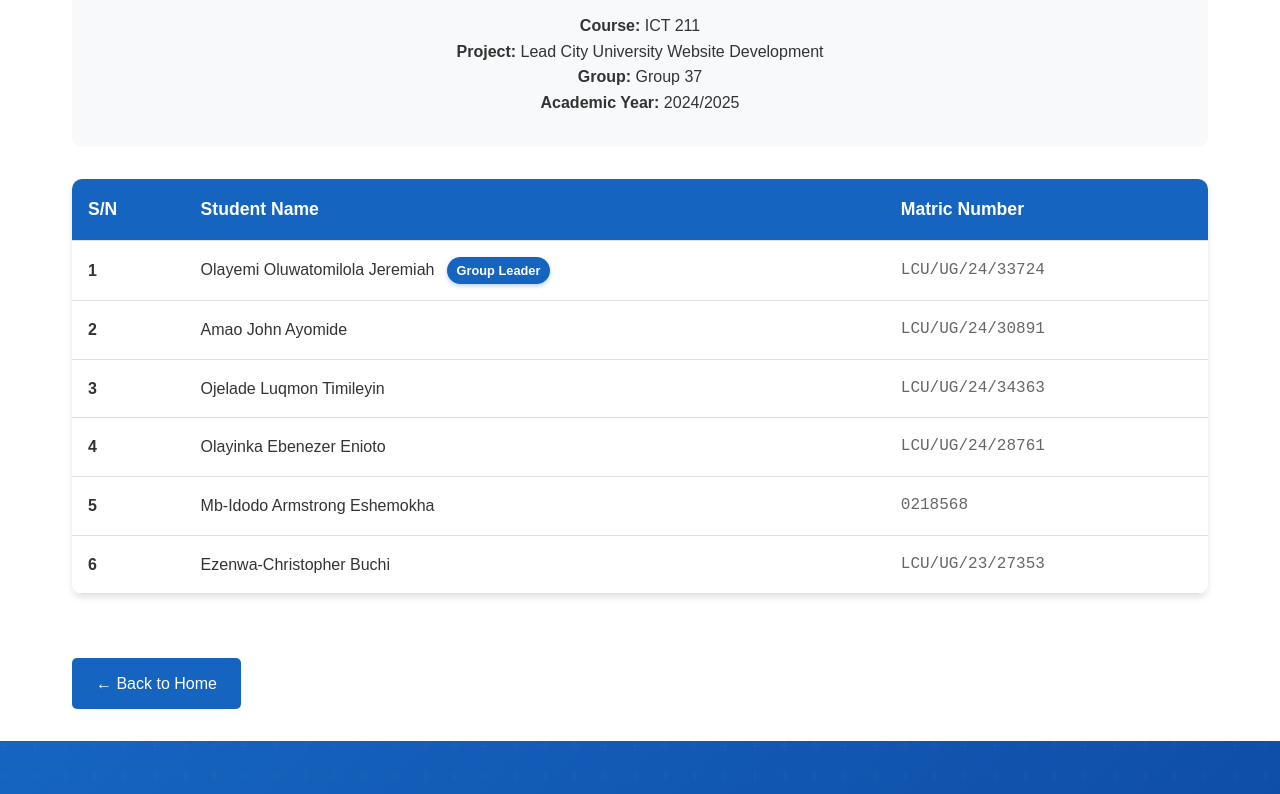
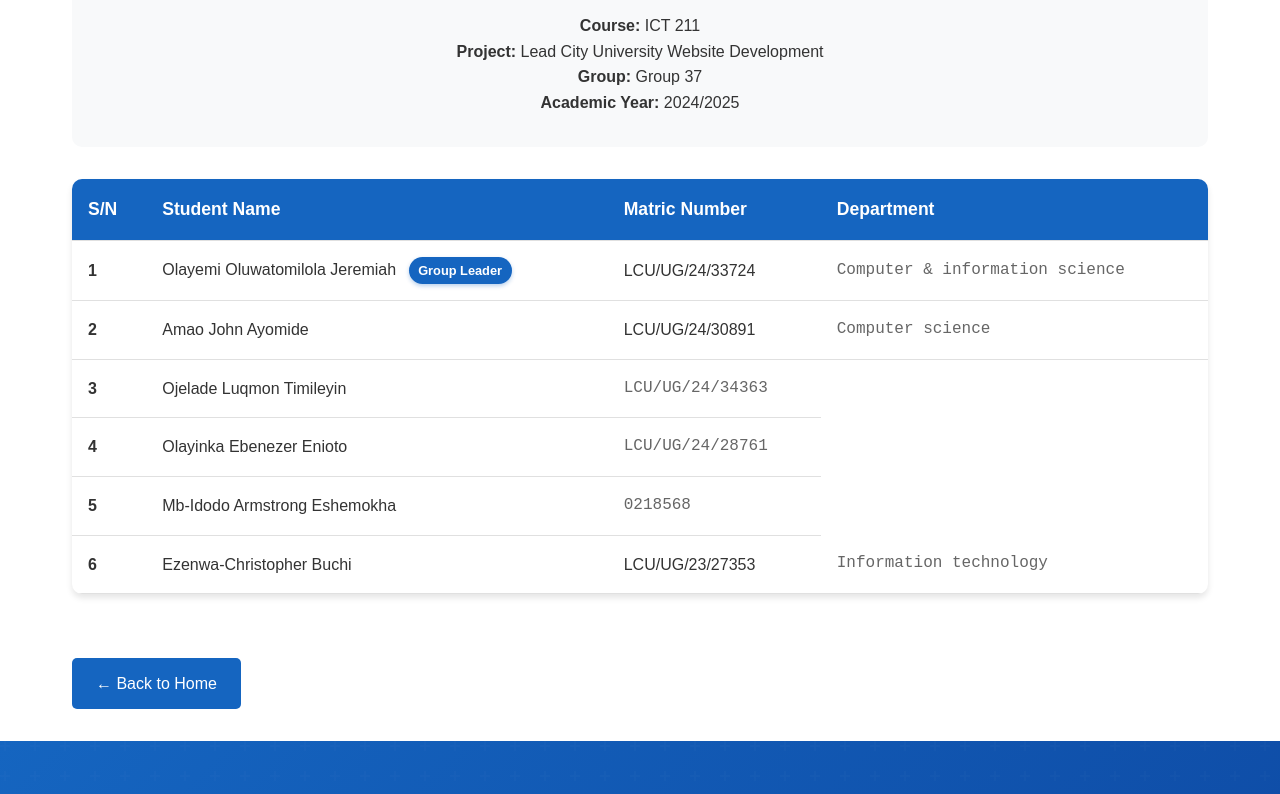
Before and after one commit to JOHN-AMAO/Ict_project_37, a plain HTML site: page team.html in a window 1280 px wide. Shown: the part 420-1214 px from the top of the page. Drawn offline with Linux system fonts and the light colour scheme.

Commit message:
Update team.html

```diff
--- a/team.html
+++ b/team.html
@@ -172,6 +172,7 @@
                         <th>S/N</th>
                         <th>Student Name</th>
                         <th>Matric Number</th>
+                        <th>Department</th>
                     </tr>
                 </thead>
                 <tbody>
@@ -179,11 +180,13 @@
                         <td>1</td>
                         <td>Olayemi Oluwatomilola Jeremiah <span class="leader-badge">Group Leader</span></td>
                         <td>LCU/UG/24/33724</td>
+                        <td> Computer & information science</td>
                     </tr>
                     <tr>
                         <td>2</td>
                         <td>Amao John Ayomide</td>
                         <td>LCU/UG/24/30891</td>
+                        <td> Computer science</td>
                     </tr>
                     <tr>
                         <td>3</td>
@@ -204,6 +207,7 @@
                         <td>6</td>
                         <td>Ezenwa-Christopher Buchi</td>
                         <td>LCU/UG/23/27353</td>
+                        <td>Information technology</td>
                     </tr>
                 </tbody>
             </table>
```
